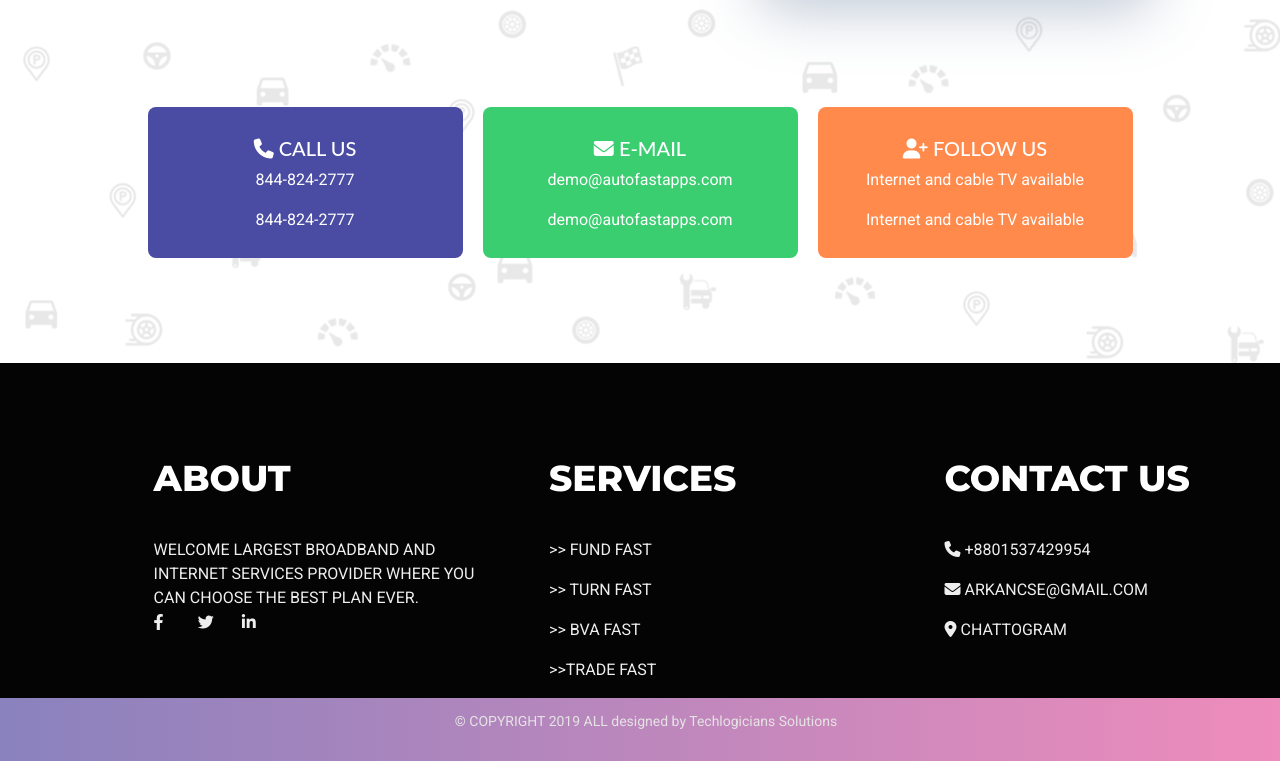
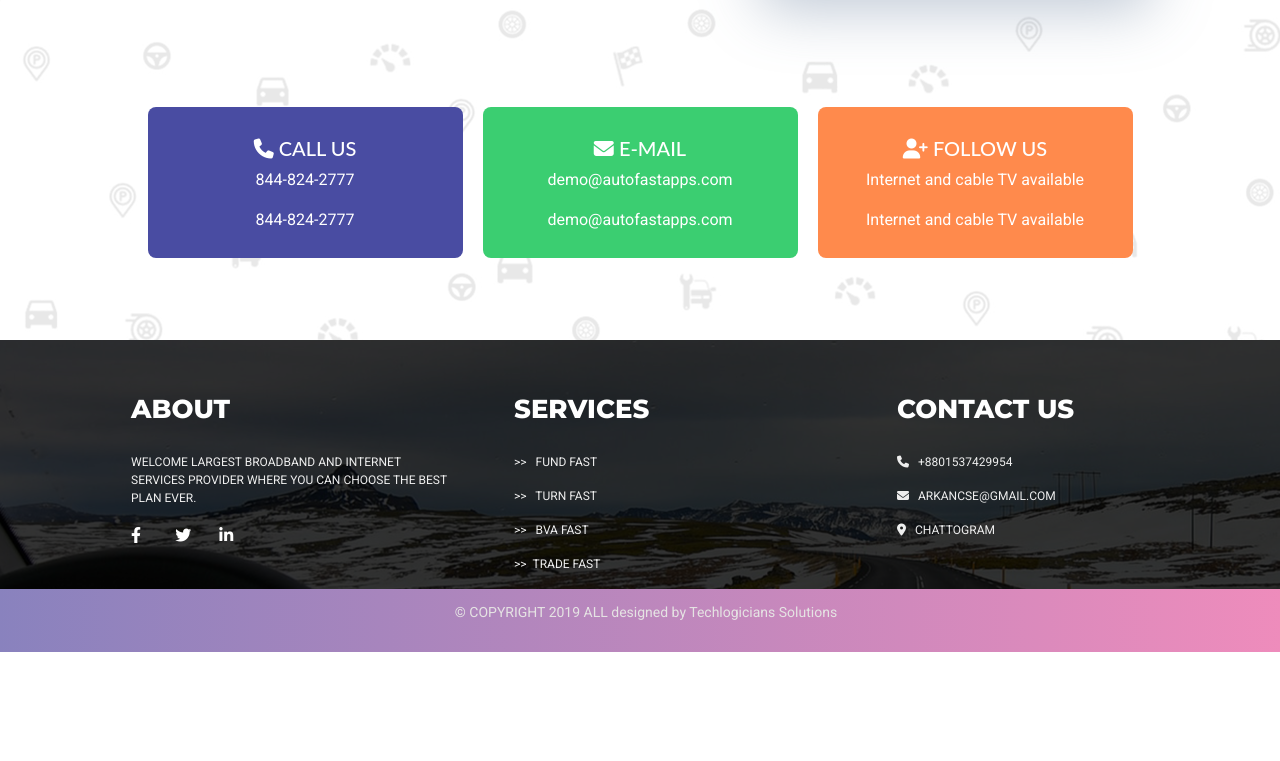
Before and after one commit to mustafa-arkan/assignment_1, a plain HTML site: page index.html in a window 1280 px wide. Shown: the part 3912-4673 px from the top of the page. After the commit the page ends 4564 px from the top, so only its background shows below. Drawn offline with nearby package versions, Linux system fonts and the light colour scheme.

Commit message:
footer revised

```diff
--- a/index.html
+++ b/index.html
@@ -792,41 +792,42 @@
           <p>
             Welcome largest broadband and Internet services provider where you
             can choose the best plan ever.<br />
-            <span>
-              <i class="fa-brands fa-facebook-f"></i>
-              <i class="fa-brands fa-twitter"></i>
-              <i class="fa-brands fa-linkedin-in"></i>
-            </span>
-          </p>
-          <!-- <span>
+            <!-- <span> -->
+           <div>
             <i class="fa-brands fa-facebook-f"></i>
             <i class="fa-brands fa-twitter"></i>
             <i class="fa-brands fa-linkedin-in"></i>
-          </span> -->
+           </div>
+            <!-- </span> -->
+          </p>
         </div>
 
         <div id="servicing">
           <h1>services</h1>
 
-          <p>>> Fund Fast</p>
-          <p>>> Turn Fast</p>
-          <p>>> BVA Fast</p>
-          <p>>>trade fast</p>
+          <p>>>&nbsp;&nbsp; Fund Fast</p>
+          <p>>>&nbsp;&nbsp; Turn Fast</p>
+          <p>>>&nbsp;&nbsp; BVA Fast</p>
+          <p>>>&nbsp;&nbsp;trade fast</p>
         </div>
 
         <div id="contact_with">
           <h1>contact us</h1>
 
           <p class="img">
-            <i class="fa-sharp fa-solid fa-phone"></i> +8801537429954
+            <i class="fa-sharp fa-solid fa-phone"></i>
+            &nbsp;&nbsp;+8801537429954
           </p>
 
-          <p><i class="fa-solid fa-envelope"></i> arkancse@gmail.com</p>
+          <p>
+            <i class="fa-solid fa-envelope"></i>&nbsp; &nbsp;arkancse@gmail.com
+          </p>
 
-          <p><i class="fa-solid fa-location-dot"></i> Chattogram</p>
+          <p><i class="fa-solid fa-location-dot"></i> &nbsp;&nbsp;Chattogram</p>
         </div>
       </div>
     </div>
+
     <!-- start of bottom bar -->
     <div class="bottombar">
       <p>© COPYRIGHT 2019 ALL designed by Techlogicians Solutions</p>
--- a/pc(1280).css
+++ b/pc(1280).css
@@ -354,7 +354,7 @@
 /* start of contact address */
 
 .contact_address {
-  height: 363px;
+  height: 340px;
 }
 
 .inner_contact_card {
@@ -394,18 +394,21 @@
   display: flex;
   flex-direction: row;
   gap: 60px;
-  margin-left: 12%;
+  margin-left: 4%;
 }
 
 .footer_section h1 {
-  font-size: 36px;
+  font-size: 26px;
 
-  padding-top: 94px;
-  padding-bottom: 30px;
+  padding-top: 54px;
+  padding-bottom: 20px;
   text-align: left;
 }
 
 .footer_section p {
-  font-size: 16px;
+  font-size: 12px;
   text-align: left;
 }
+.footer_section .inner_footer_section #about_us {
+  text-align: left;
+}
--- a/pc(1920).css
+++ b/pc(1920).css
@@ -369,11 +369,7 @@ p {
 .footer_section {
   height: 425px;
   display: flex;
-  background-image: linear-gradient(
-      rgba(40, 41, 44, 0.9),
-      rgba(146, 146, 146, 0.1)
-    ),
-    url(./assests/Images/footer/footer-img.png);
+
   text-transform: uppercase;
   color: #fff;
 }
--- a/sm(320).css
+++ b/sm(320).css
@@ -407,6 +407,7 @@ i#fb:before {
   font-size: 16px;
   /* justify-content: center; */
   text-align: center;
+
   padding-top: 8px;
   padding-bottom: 5px;
 }
@@ -423,6 +424,8 @@ i#fb:before {
 
 .footer_section .inner_footer_section #about_us {
   width: 90%;
+  text-align: center;
+  margin-left: 20px;
 }
 
 .footer_section .inner_footer_section #servicing {
--- a/style.css
+++ b/style.css
@@ -768,13 +768,32 @@ form .name {
 } */
 
 /* start of footer */
+/* .footer_section {
+  height: 425px;
+  display: flex;
+  background-image: url(./assests/Images/footer/footer-img.png);
+  text-transform: uppercase;
+  color: #fff;
+} */
 .footer_section {
   height: 425px;
   display: flex;
-  background-image: linear-gradient(rgba(4, 4, 4, 1), rgba(4, 4, 4, 1)),
-    url(./assests/Images/footer/footer-img.png);
+  position: relative;
   text-transform: uppercase;
   color: #fff;
+  z-index: 0;
+}
+
+.footer_section::before {
+  content: "";
+  position: absolute;
+  top: 0;
+  left: 0;
+  width: 100%;
+  height: 100%;
+  background-image: url(./assests/Images/footer/footer-img.png);
+  background-color: rgba(0, 0, 0, 0.8);
+  background-blend-mode: multiply;
 }
 
 .footer_section h1 {
@@ -783,6 +802,7 @@ form .name {
   font-weight: bold;
   padding-top: 94px;
   padding-bottom: 30px;
+  color: #fff;
 }
 
 .footer_section p {
@@ -795,6 +815,7 @@ form .name {
 .footer_section .inner_footer_section {
   display: flex;
   gap: 130px;
+  z-index: 1;
 }
 
 .footer_section .inner_footer_section #about_us {
```
